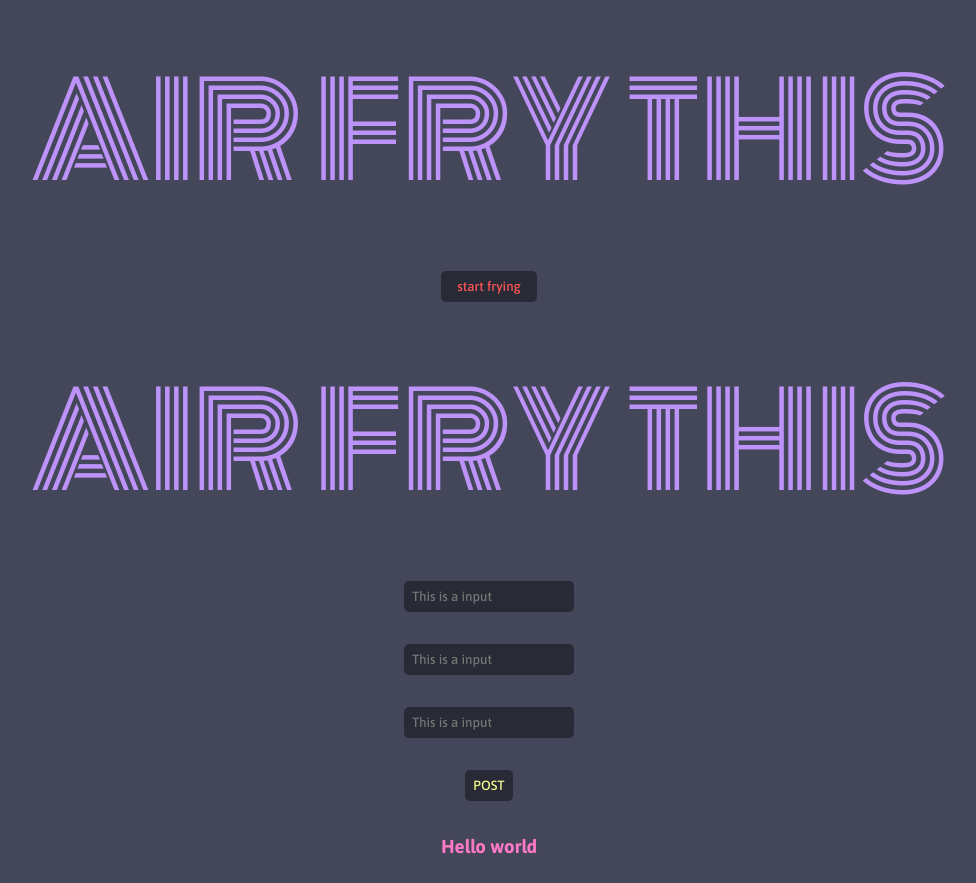
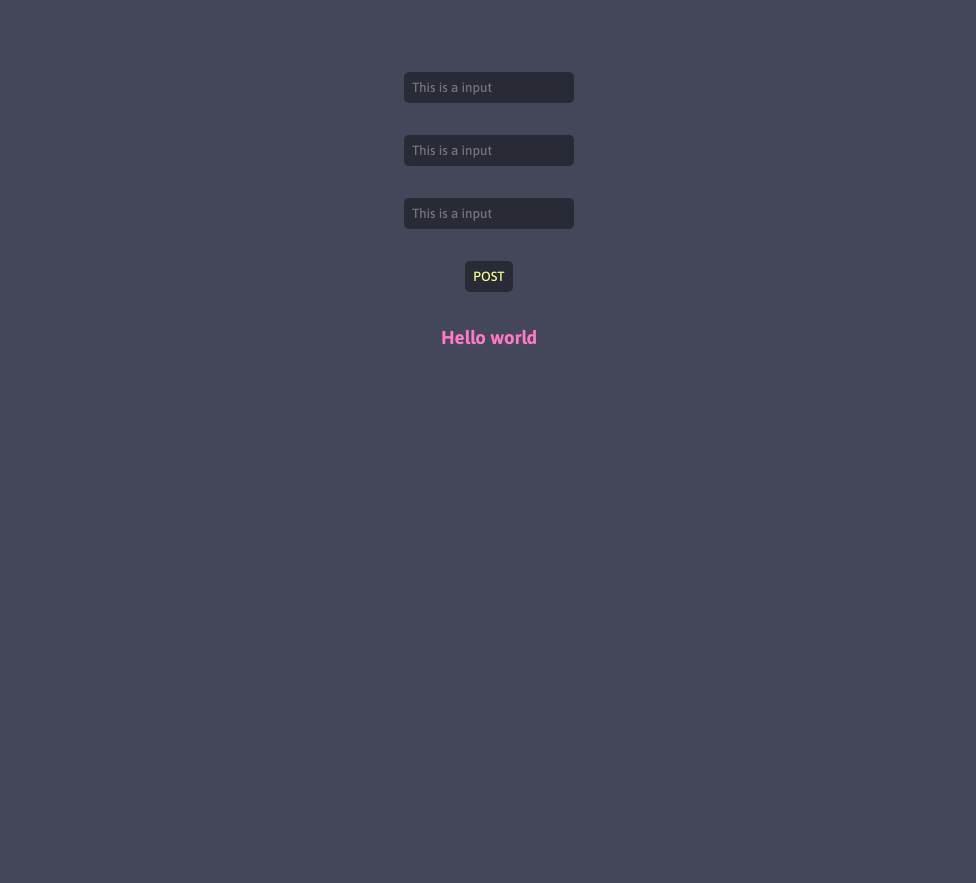
Before and after one commit to REACH47/airfrythis, a React (Create React App) app in the folder airfrythis/: page /form in a window 1280 px wide. Shown: the whole page, without its empty margins (151-1127 px from the left). After the commit the page ends 800 px from the top, so only its background shows below. Built offline with nearby package versions, Linux system fonts and the light colour scheme.

Commit message:
connected router to pages accordingly

```diff
--- a/airfrythis/package.json
+++ b/airfrythis/package.json
@@ -8,7 +8,7 @@
     "@testing-library/user-event": "^13.5.0",
     "react": "^17.0.2",
     "react-dom": "^17.0.2",
-    "react-router-dom": "^6.2.1",
+    "react-router-dom": "^5.3.0",
     "react-scripts": "5.0.0",
     "web-vitals": "^2.1.3"
   },
--- a/airfrythis/src/App.jsx
+++ b/airfrythis/src/App.jsx
@@ -1,17 +1,25 @@
+import React from "react";
+import {
+  BrowserRouter as Router,
+  Route,
+  Switch,
+  Redirect,
+} from "react-router-dom";
 import Welcome from "./Components/Welcome/Welcome";
-import Header from "./Components/Header/Header";
-import FryerCard from "./Components/FryerCard/FryerCard";
 import Form from "./Components/Form/Form";
 import "./styles/global.scss";
 
 function App() {
   return (
-    <div className="App">
-      <Welcome />
-      <Header title="AIR FRY THIS" />
-      <Form />
-      <FryerCard />
-    </div>
+    <Router>
+      <Switch>
+        <Route exact path="/">
+          <Redirect to="/welcome" />
+        </Route>
+        <Route path="/welcome" component={Welcome} />
+        <Route path="/form" component={Form} />
+      </Switch>
+    </Router>
   );
 }
 
--- a/airfrythis/src/Components/Form/Form.jsx
+++ b/airfrythis/src/Components/Form/Form.jsx
@@ -1,4 +1,6 @@
 import React from "react";
+import Header from "../Header/Header";
+import FryerCard from "../FryerCard/FryerCard";
 import "./Form.scss";
 
 function Form() {
@@ -8,6 +10,7 @@ function Form() {
 
   return (
     <div className="form">
+      <Header />
       <form className="form__container" action="submit">
         <input
           className="form__input"
@@ -29,6 +32,8 @@ function Form() {
           POST
         </button>
       </form>
+
+      <FryerCard />
     </div>
   );
 }
```
Also changed, not shown: 1 other file (tests, documents, lock files or other folders).
